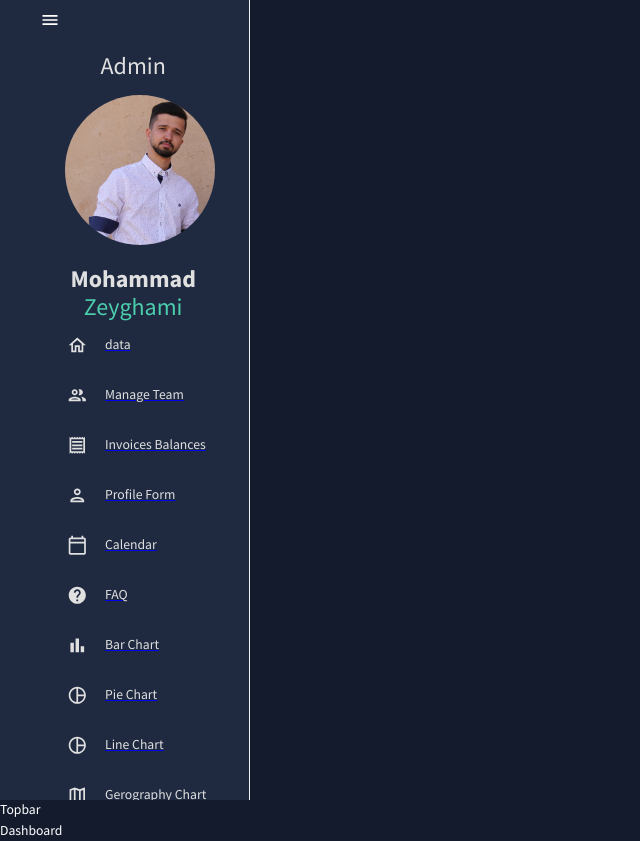
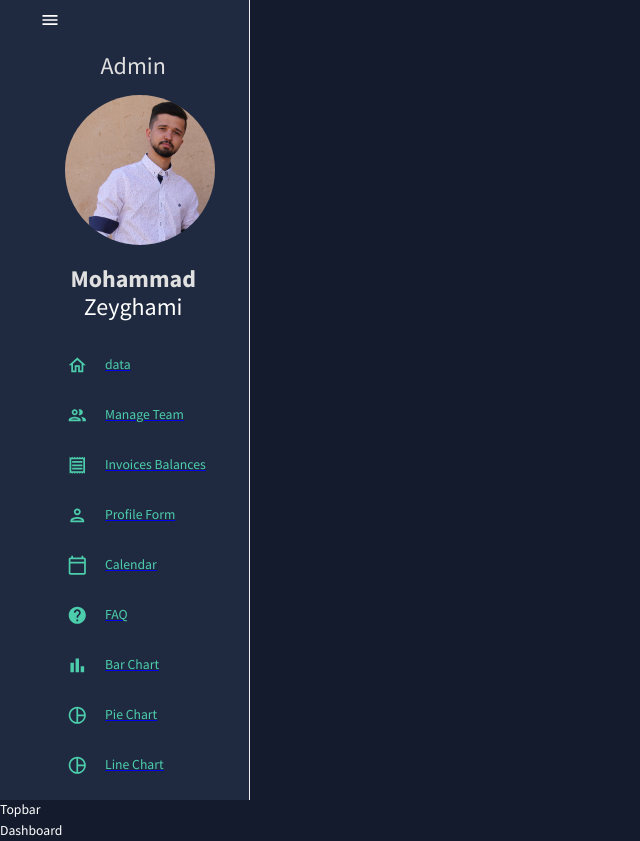
Before and after one commit to mohammadzeyghami/admin-dashboard, a React (Create React App) app: page / in a window 1280 px wide. Shown: the whole page, without its empty margins (0-640 px from the left). Built offline with nearby package versions, Linux system fonts and the light colour scheme.

Commit message:
end of navbar

```diff
--- a/src/index.css
+++ b/src/index.css
@@ -30,3 +30,6 @@ root,
 ::-webkit-scrollbar-track:hover {
   background: #555;
 }
+.menuItems:hover {
+  background-color: aqua !important;
+}
--- a/src/scence/global/Sidebarr.jsx
+++ b/src/scence/global/Sidebarr.jsx
@@ -14,8 +14,11 @@ const Item = ({ title, to, icon, selected, setSelected }) => {
   return (
     <Link to={to}>
       <MenuItem
+        className="menuItems"
         active={selected === title}
-        style={{ color: colors.grey[100] }}
+        style={{
+          color: colors.greenAccent[500],
+        }}
         onClick={() => setSelected(title)}
         icon={icon}
       >
@@ -91,14 +94,13 @@ const Sidebarr = () => {
                 >
                   Mohammad
                 </Typography>
-                <Typography variant="h3" color={colors.greenAccent[500]}>
-                  Zeyghami
-                </Typography>
+                <Typography variant="h3">Zeyghami</Typography>
               </Box>
             )}
-            <Box>
+            <Box style={{ marginTop: "20px" }}>
               {sideBarData.map((item, index) => (
                 <Item
+                  key={index}
                   title={item.title}
                   to={item.to}
                   icon={item.icon}
```
